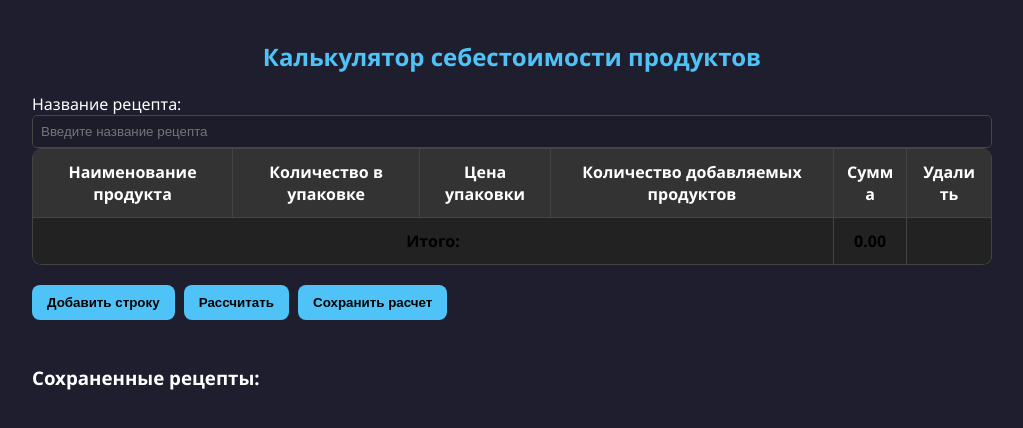
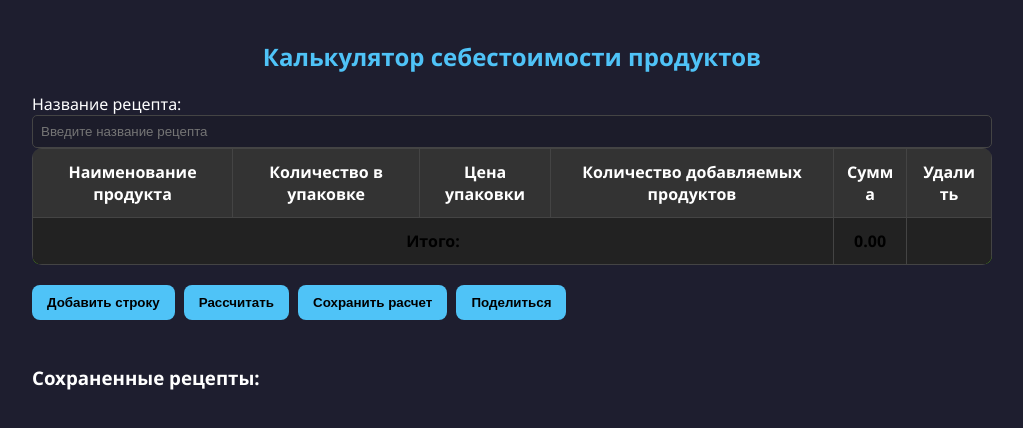
Before and after one commit to beemerspb/cost-calculator, a plain HTML site: page index.html in a window 1280 px wide. Both pictures are taken after a click on the button "Рассчитать". Shown: the whole page, without its empty margins (128-1151 px from the left). Drawn offline with Linux system fonts and the light colour scheme.

Commit message:
Update index.html

```diff
--- a/index.html
+++ b/index.html
@@ -136,6 +136,7 @@
 <button onclick="addRow()">Добавить строку</button>
 <button onclick="calculate()">Рассчитать</button>
 <button onclick="saveResult()">Сохранить расчет</button>
+<button id="shareButton" style="display:none" onclick="shareResult()">Поделиться</button>
 <div class="saved-list" id="savedList"></div>
 <script>
   let totalCalculated = false;
@@ -176,6 +177,7 @@
     document.getElementById("totalCost").textContent = total.toFixed(2);
     document.getElementById("totalRow").classList.add("highlight");
     totalCalculated = true;
+    document.getElementById("shareButton").style.display = 'inline-block';
   }
   function saveResult() {
     const name = document.getElementById("recipeName").value.trim();
@@ -219,6 +221,19 @@
       alert(`Загружен рецепт: ${item.name}\nСумма: ${item.total}`);
     }
   }
+  function shareResult() {
+    if (navigator.share) {
+      const name = document.getElementById("recipeName").value.trim();
+      const total = document.getElementById("totalCost").textContent;
+      navigator.share({
+        title: name || 'Рецепт',
+        text: `Рецепт: ${name}\nСебестоимость: ${total}`,
+        url: location.href
+      });
+    } else {
+      alert("Ваш браузер не поддерживает функцию 'Поделиться'");
+    }
+  }
   window.onload = renderSaved;
 </script>
 </body>
```
